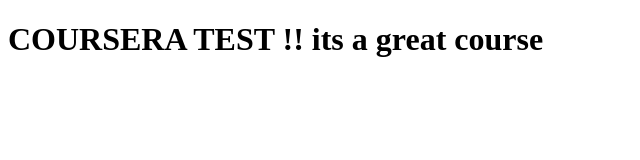
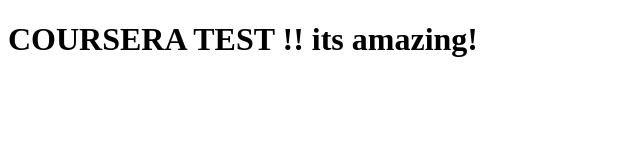
Before and after one commit to umaimahTahir/coursera_test, a plain HTML site: page site/index.html in a window 1280 px wide. Shown: the whole page, without its empty margins (0-640 px from the left). Drawn offline with Linux system fonts and the light colour scheme.

Commit message:
last update.

```diff
--- a/site/index.html
+++ b/site/index.html
@@ -4,6 +4,6 @@
 	<title>Coursera Test</title>
 </head>
 <body>
-<h1>COURSERA TEST !! its a great course </h1>
+<h1>COURSERA TEST !! its amazing! </h1>
 </body>
 </html>
```
